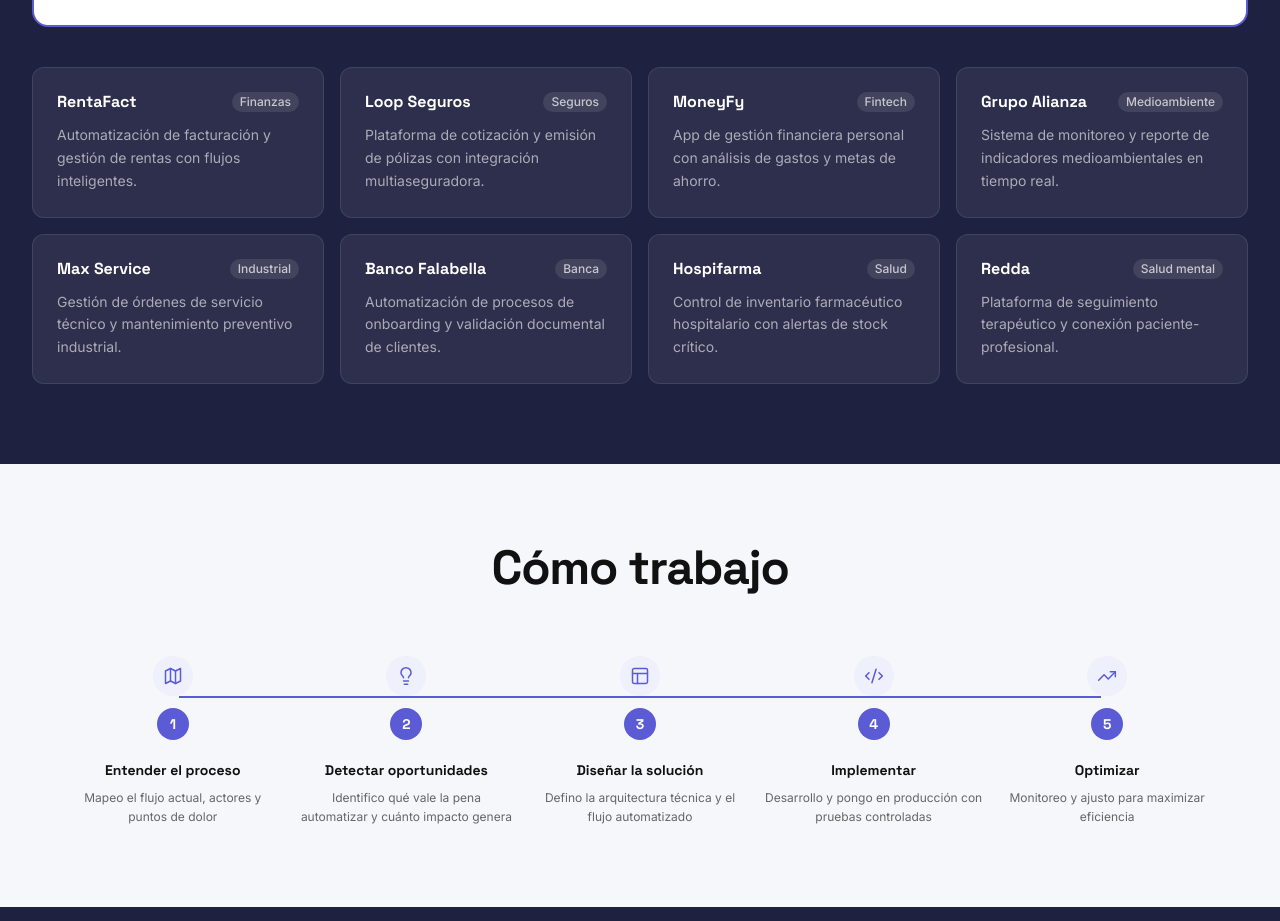
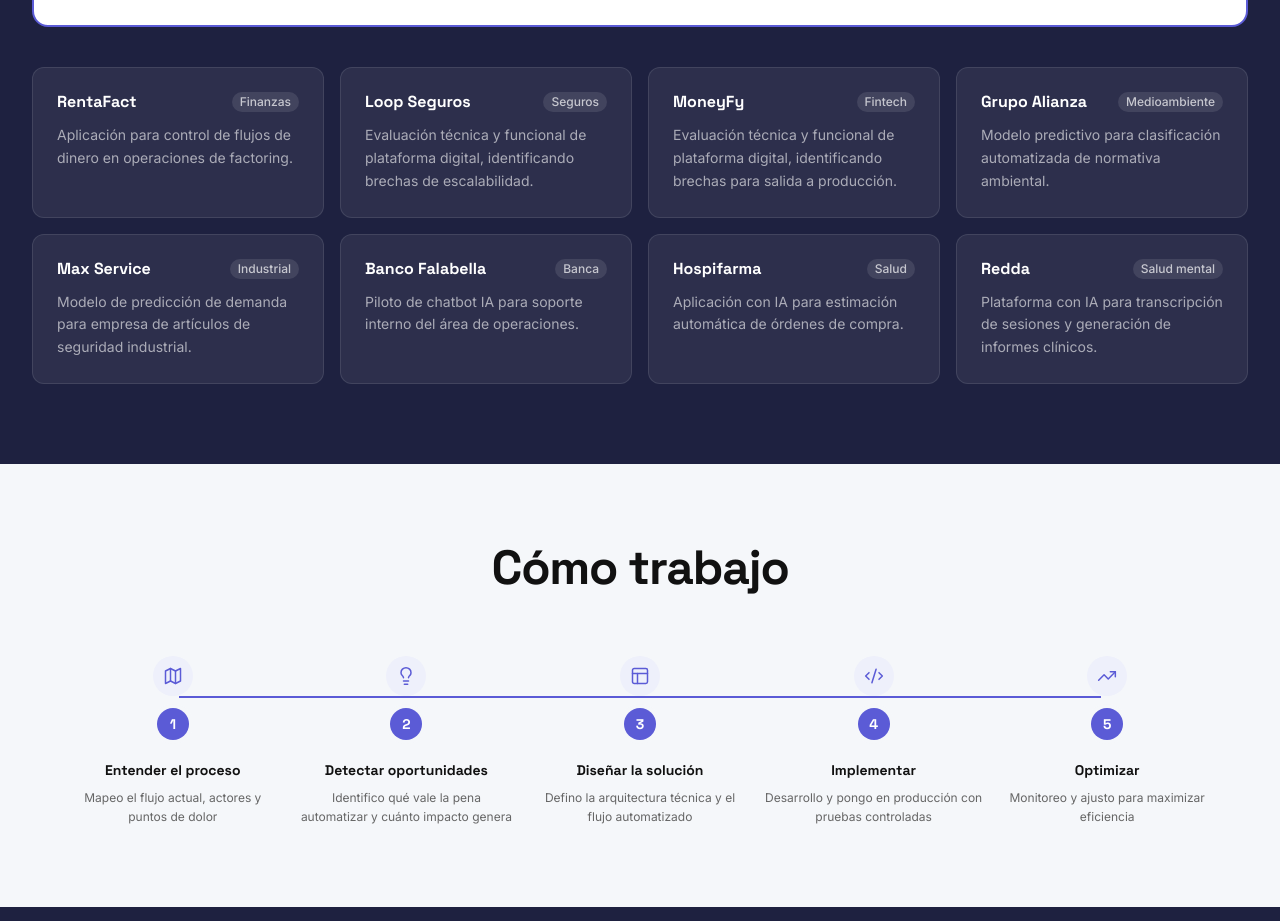
Before and after one commit to jhcarrillo74/orketech-landing, a React (Vite) app: page / in a window 1280 px wide. Shown: the part 4000-4921 px from the top of the page. Built offline with nearby package versions, Linux system fonts and the light colour scheme.

Commit message:
fix: align project descriptions with brand master (#1)
Co-authored-by: Jorge Carrillo <jhcarrillo74@users.noreply.github.com>

```diff
--- a/src/sections/Proyectos.jsx
+++ b/src/sections/Proyectos.jsx
@@ -12,42 +12,42 @@ const compactProjects = [
   {
     cliente: 'RentaFact',
     sector: 'Finanzas',
-    descripcion: 'Automatización de facturación y gestión de rentas con flujos inteligentes.',
+    descripcion: 'Aplicación para control de flujos de dinero en operaciones de factoring.',
   },
   {
     cliente: 'Loop Seguros',
     sector: 'Seguros',
-    descripcion: 'Plataforma de cotización y emisión de pólizas con integración multiaseguradora.',
+    descripcion: 'Evaluación técnica y funcional de plataforma digital, identificando brechas de escalabilidad.',
   },
   {
     cliente: 'MoneyFy',
     sector: 'Fintech',
-    descripcion: 'App de gestión financiera personal con análisis de gastos y metas de ahorro.',
+    descripcion: 'Evaluación técnica y funcional de plataforma digital, identificando brechas para salida a producción.',
   },
   {
     cliente: 'Grupo Alianza',
     sector: 'Medioambiente',
-    descripcion: 'Sistema de monitoreo y reporte de indicadores medioambientales en tiempo real.',
+    descripcion: 'Modelo predictivo para clasificación automatizada de normativa ambiental.',
   },
   {
     cliente: 'Max Service',
     sector: 'Industrial',
-    descripcion: 'Gestión de órdenes de servicio técnico y mantenimiento preventivo industrial.',
+    descripcion: 'Modelo de predicción de demanda para empresa de artículos de seguridad industrial.',
   },
   {
     cliente: 'Banco Falabella',
     sector: 'Banca',
-    descripcion: 'Automatización de procesos de onboarding y validación documental de clientes.',
+    descripcion: 'Piloto de chatbot IA para soporte interno del área de operaciones.',
   },
   {
     cliente: 'Hospifarma',
     sector: 'Salud',
-    descripcion: 'Control de inventario farmacéutico hospitalario con alertas de stock crítico.',
+    descripcion: 'Aplicación con IA para estimación automática de órdenes de compra.',
   },
   {
     cliente: 'Redda',
     sector: 'Salud mental',
-    descripcion: 'Plataforma de seguimiento terapéutico y conexión paciente-profesional.',
+    descripcion: 'Plataforma con IA para transcripción de sesiones y generación de informes clínicos.',
   },
 ];
 
```
